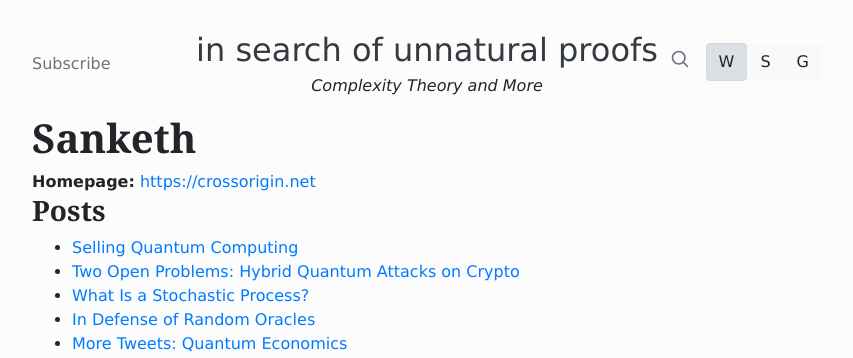
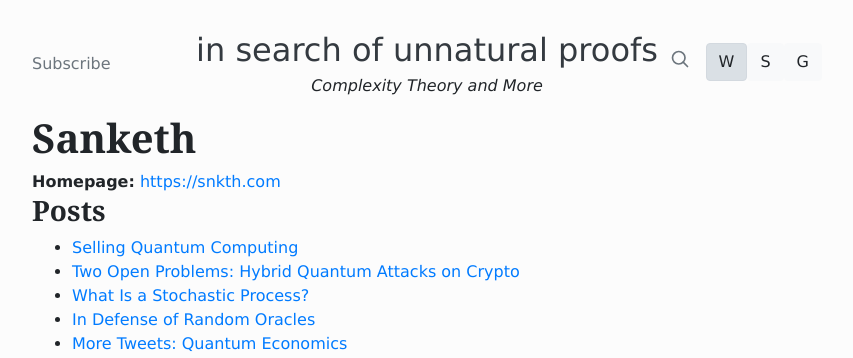
Before and after one commit to unnatural-proofs/unnatural-proofs.github.io, a Jekyll site: the page built from _authors/sanketh.md, in a window 1280 px wide. Shown: the top 358 px of the page, without its empty margins (213-1066 px from the left). Built offline with Jekyll 4.4.1, drawn with Linux system fonts in a browser that asks for light colours; nearby versions of some CDN libraries; part of the change alters nothing that is shown.

Commit message:
sanketh changed domains

```diff
--- a/_authors/sanketh.md
+++ b/_authors/sanketh.md
@@ -1,5 +1,5 @@
 ---
 short_name: sanketh
 name: Sanketh
-homepage: https://crossorigin.net
+homepage: https://snkth.com
 ---
```
